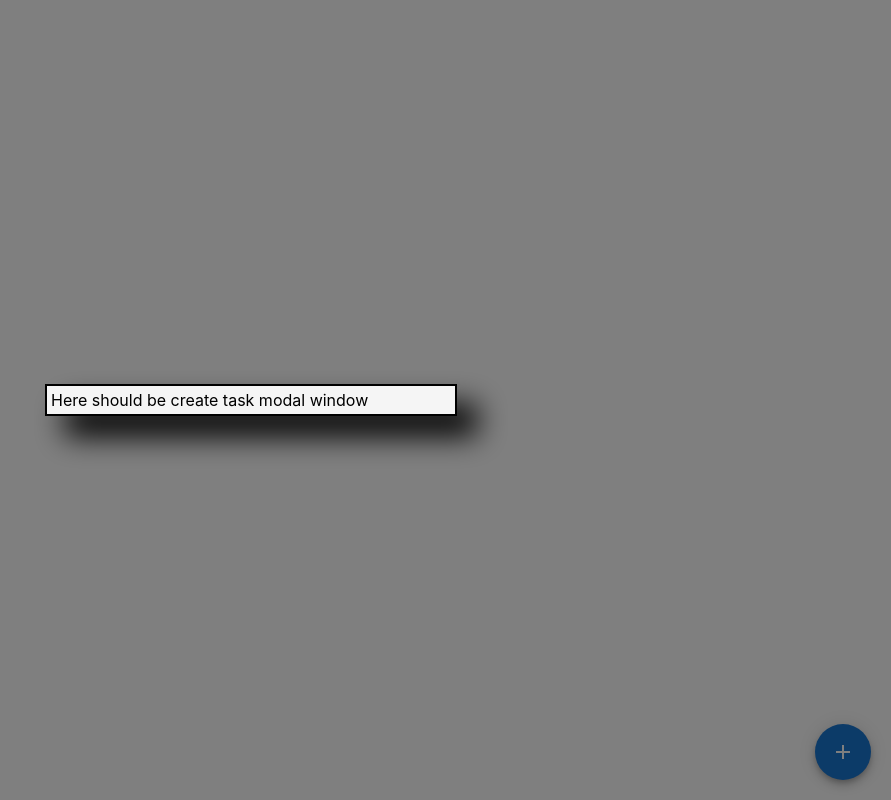
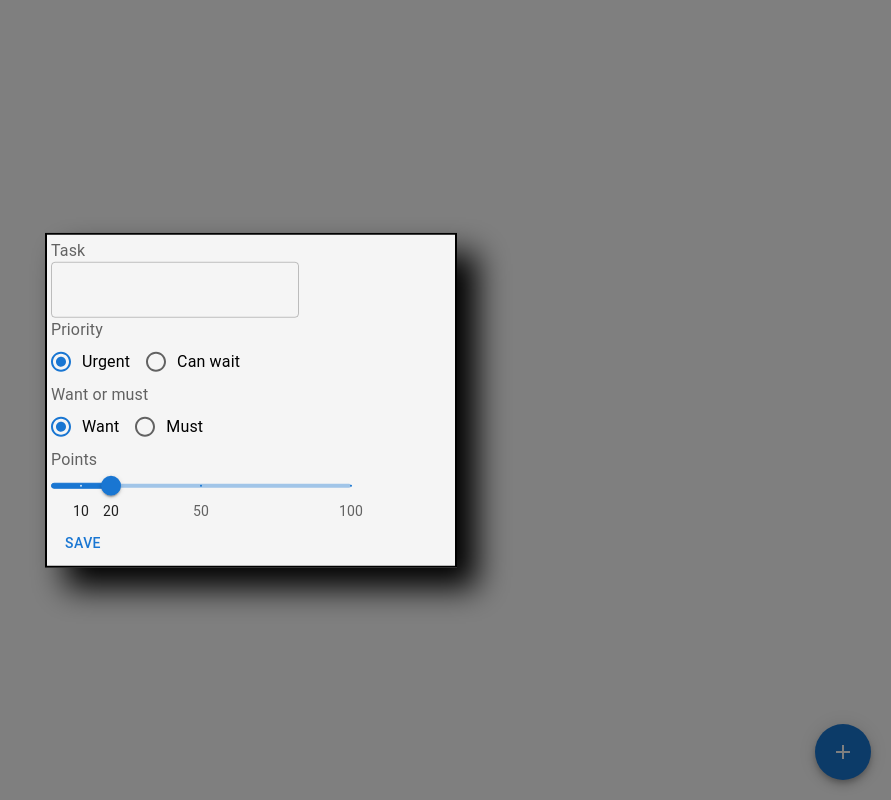
Before and after one commit to Bogomazz/dophamine, a React (Create React App) app in the folder dophamine-front/: page / in a window 1280 px wide. Both pictures are taken after a click on the button "add". Shown: the whole page, without its empty margins (389-1280 px from the left). Built offline with nearby package versions, Linux system fonts and the light colour scheme.

Commit message:
Add task creation form

```diff
--- a/dophamine-front/package.json
+++ b/dophamine-front/package.json
@@ -17,6 +17,7 @@
     "@types/react-dom": "^18.3.1",
     "react": "^18.3.1",
     "react-dom": "^18.3.1",
+    "react-hook-form": "^7.53.1",
     "react-redux": "^9.1.2",
     "react-scripts": "5.0.1",
     "typescript": "^4.9.5",
--- a/dophamine-front/src/components/CreateTask.jsx
+++ /dev/null
@@ -1,11 +0,0 @@
-import React from 'react'
-import { Box } from "@mui/material";
-import "./CreateTask.css"
-
-function CreateTask() {
-  return <Box className="modalContainer">
-    Here should be create task modal window
-  </Box>
-}
-
-export default React.forwardRef((props, ref) => <CreateTask {...props} forwardedRef={ref} />)
--- /dev/null
+++ b/dophamine-front/src/components/CreateTask.tsx
@@ -0,0 +1,106 @@
+import React from 'react'
+import { Box, Button, TextField } from "@mui/material";
+import "./CreateTask.css"
+import FormControlLabel from '@mui/material/FormControlLabel';
+import FormControl from '@mui/material/FormControl';
+import FormLabel from '@mui/material/FormLabel';
+import Radio from '@mui/material/Radio';
+import RadioGroup from '@mui/material/RadioGroup';
+import Slider from '@mui/material/Slider';
+import { TaskPriority, TaskNeed } from '../models/Task';
+import { useForm, SubmitHandler } from "react-hook-form"
+import { useDispatch } from "react-redux";
+import { hideModal } from '../store/reducers/modalSlice';
+
+const pointsOptions = [10, 20, 50, 100, 200, 500].map(value => ({value, label: value}));
+
+type TaskFormInput = {
+  description: string;
+  priority: TaskPriority;
+  need: TaskNeed;
+  points: number;
+}
+
+function CreateTask() {
+  const {
+    register,
+    handleSubmit,
+    formState: { errors }
+  } = useForm<TaskFormInput>()
+
+  const dispatch = useDispatch()
+
+  const onSubmit: SubmitHandler<TaskFormInput> = (data) => {
+    console.log(data)
+    dispatch(hideModal())
+  }
+
+  const {min, max, ...pointsParams} = register('points')
+
+  return <Box className="modalContainer">
+    <form onSubmit={handleSubmit(onSubmit)}>
+
+      <Box>
+        <FormControl>
+          <FormLabel id="task-descriptoin-label">Task</FormLabel>
+          <TextField
+            error={!!errors.description}
+            helperText={!!errors.description ? "Can't be empty" : ""}
+            {...register('description', {required: true})}
+          />
+        </FormControl>
+      </Box>
+
+      <Box>
+        <FormControl>
+          <FormLabel id="priority-radio-buttons-label">Priority</FormLabel>
+          <RadioGroup
+            row
+            aria-labelledby="priority-radio-buttons-group-label"
+            defaultValue={'urgent'}
+          >
+            <FormControlLabel value="urgent" control={<Radio {...register('priority')} />} label="Urgent" />
+            <FormControlLabel value="can-wait" control={<Radio {...register('priority')}/>} label="Can wait" />
+          </RadioGroup>
+        </FormControl>
+      </Box>
+
+      <Box>
+        <FormControl>
+          <FormLabel id="need-radio-buttons-group-label">Want or must</FormLabel>
+            <RadioGroup
+              row
+              aria-labelledby="need-radio-buttons-group-label"
+              defaultValue={'want'}
+            >
+              <FormControlLabel value="want" control={<Radio {...register('need')}/>} label="Want" />
+              <FormControlLabel value="must" control={<Radio {...register('need')}/>} label="Must" />
+            </RadioGroup>
+
+        </FormControl>
+      </Box>
+
+      <Box>
+        <FormControl>
+          <FormLabel id="demo-row-radio-buttons-group-label">Points</FormLabel>
+          <Box sx={{ width: 300 }}>
+            <Slider
+              aria-label="Restricted values"
+              defaultValue={20}
+              step={null}
+              valueLabelDisplay="auto"
+              marks={pointsOptions}
+              {...pointsParams}
+            />
+          </Box>
+        </FormControl>
+      </Box>
+
+      <Box>
+        <Button type='submit'>Save</Button>
+      </Box>
+    </form>
+  </Box>
+}
+
+export default React.forwardRef((props, ref) => <CreateTask {...props} />)
--- a/dophamine-front/src/components/MainPage.tsx
+++ b/dophamine-front/src/components/MainPage.tsx
@@ -11,8 +11,6 @@ function MainPage() {
 
   const dispatch = useDispatch();
   const isModalOpen = useSelector((state: RootState) => state.modal.isModalOpen);
-
-
 
   return (
     <Box className="mainPageContainer">
--- /dev/null
+++ b/dophamine-front/src/models/Task.ts
@@ -0,0 +1,2 @@
+export type TaskPriority = 'urgent' | 'can-wait';
+export type TaskNeed = 'want' | 'must';
```
Also changed, not shown: 1 other file (tests, documents, lock files or other folders).
